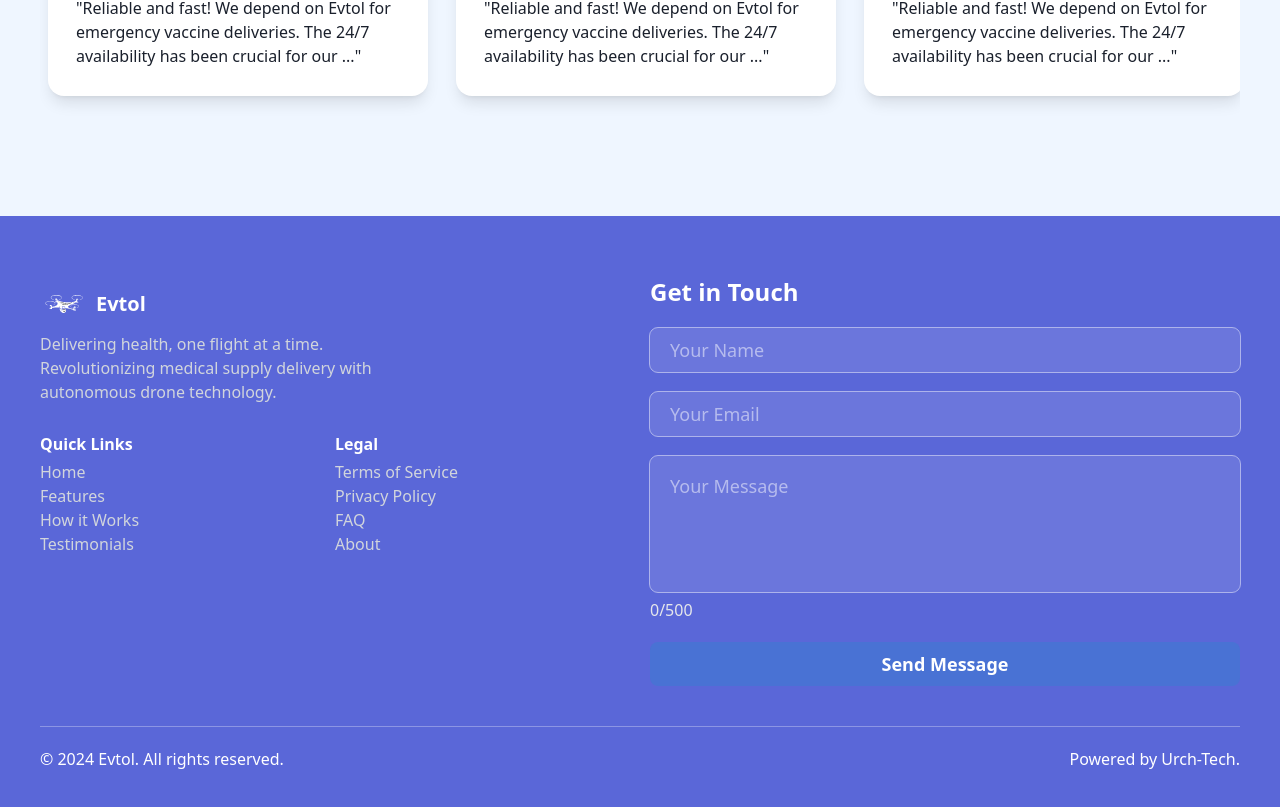
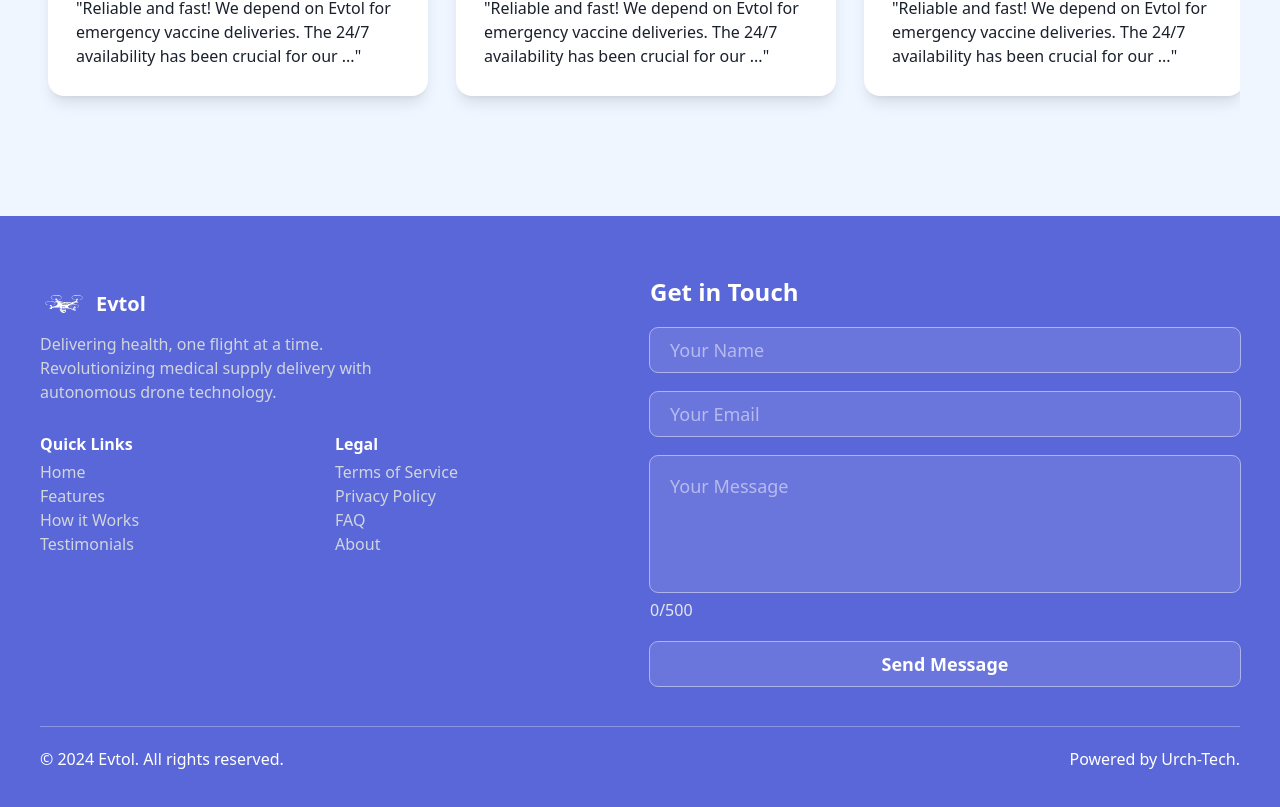
Before and after one commit to Uchenna99/Evtol-Delivery, a React (Vite) app: page / in a window 1280 px wide. Shown: the part 4499-5306 px from the top of the page. Built offline with nearby package versions, Linux system fonts and the light colour scheme.

Commit message:
configuring contact message on home page

```diff
--- a/src/components/sections/FooterSection.tsx
+++ b/src/components/sections/FooterSection.tsx
@@ -7,10 +7,21 @@ import { useInView, motion } from "framer-motion";
 const FooterSection = () => {
   const ref = useRef<HTMLDivElement>(null);
   const isInView = useInView(ref, { once: true, amount:0.3 });
+  const [name, setName] = useState('');
+  const [email, setEmail] = useState('');
   const [message, setMessage] = useState('');
+  const [submitting, setSubmitting] = useState(false);
+  const payload = {
+    name: name,
+    email: email,
+    message: message
+  }
 
   const handleMessage = async(e: FormEvent)=>{
     e.preventDefault();
+    setSubmitting(true);
+
+    payload
   };
 
   return (
@@ -71,10 +82,16 @@ const FooterSection = () => {
               <input type="text"
                 className="w-full h-11 border-none outline outline-white/50 rounded-lg bg-white/10 px-5 text-lg"
                 placeholder="Your Name"
+                value={name}
+                onChange={(e)=> setName(e.target.value)}
+                required
               />
               <input type="text"
                 className="w-full h-11 border-none outline outline-white/50 rounded-lg bg-white/10 px-5 text-lg"
                 placeholder="Your Email"
+                value={email}
+                onChange={(e)=> setEmail(e.target.value)}
+                required
               />
               <div className="">
                 <textarea
@@ -82,15 +99,17 @@ const FooterSection = () => {
                   placeholder="Your Message"
                   value={message}
                   onChange={(e)=> setMessage(e.target.value)}
+                  required
                 />
                 <p className="text-gray-200">
                   {message.length}/500
                 </p>
               </div>
-              <button className="border-none w-full h-11 bg-secondary/40 rounded-lg cursor-pointer text-lg font-semibold
-                hover:bg-secondary active:bg-secondary transition-all duration-300"
-                type="submit">
-                Send Message
+              <button className="border-none w-full h-11 bg-white/10 rounded-lg cursor-pointer text-lg font-semibold
+                hover:bg-primary active:bg-primary outline outline-white/50 disabled:cursor-not-allowed transition-all duration-300"
+                type="submit"
+                disabled={submitting}>
+                { submitting? 'Sending...' : 'Send Message' }
               </button>
             </form>
           </motion.div>
--- a/src/pages/LoginPage.tsx
+++ b/src/pages/LoginPage.tsx
@@ -97,12 +97,16 @@ const LoginPage = () => {
 
               <div className="w-full flex items-center justify-center gap-2">
                 <p className="text-sm text-text/90">
-                  Already have an account?
+                  Don't have an account?
                 </p>
                 <Link to={'/signup'} className="text-secondary text-sm hover:underline font-medium">
                   Sign up
                 </Link>
               </div>
+
+              <Link to={'/'} className="text-secondary text-sm hover:underline">
+                Back to Home Page
+              </Link>
 
             </div>
           </div>
--- a/src/pages/SignupPage.tsx
+++ b/src/pages/SignupPage.tsx
@@ -109,6 +109,10 @@ const SignupPage = () => {
                 </Link>
               </div>
 
+              <Link to={'/'} className="text-secondary text-sm hover:underline">
+                Back to Home Page
+              </Link>
+
             </div>
           </div>
 
--- a/src/pages/dashboard/PaymentConfirmation.tsx
+++ b/src/pages/dashboard/PaymentConfirmation.tsx
@@ -104,7 +104,7 @@ const PaymentConfirmation = () => {
 
         {
             initializing &&
-            <div className="fixed top-0 left-0 h-screen w-full bg-black/60 grid place-items-center">
+            <div className="fixed top-0 left-0 z-100 h-screen w-full bg-black/60 grid place-items-center">
                 <p className="font-medium text-white">Initializing Paystack...</p>
             </div>
         }
```
